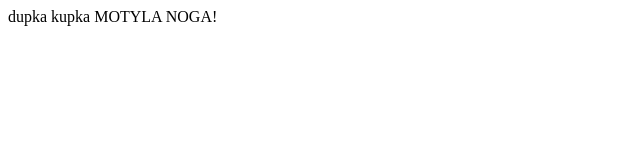
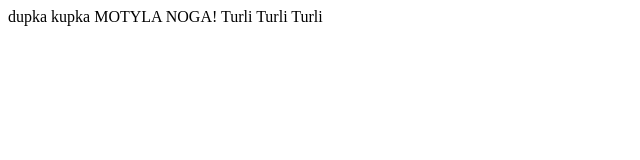
Before and after one commit to tomaszlubkowski/jakchcesz, a plain HTML site: page index.html in a window 1280 px wide. Shown: the whole page, without its empty margins (0-640 px from the left). Drawn offline with Linux system fonts and the light colour scheme.

```diff
--- a/index.html
+++ b/index.html
@@ -7,5 +7,6 @@
 <body>
 dupka kupka
 MOTYLA NOGA!
+Turli Turli Turli
 </body>
 </html>
```
